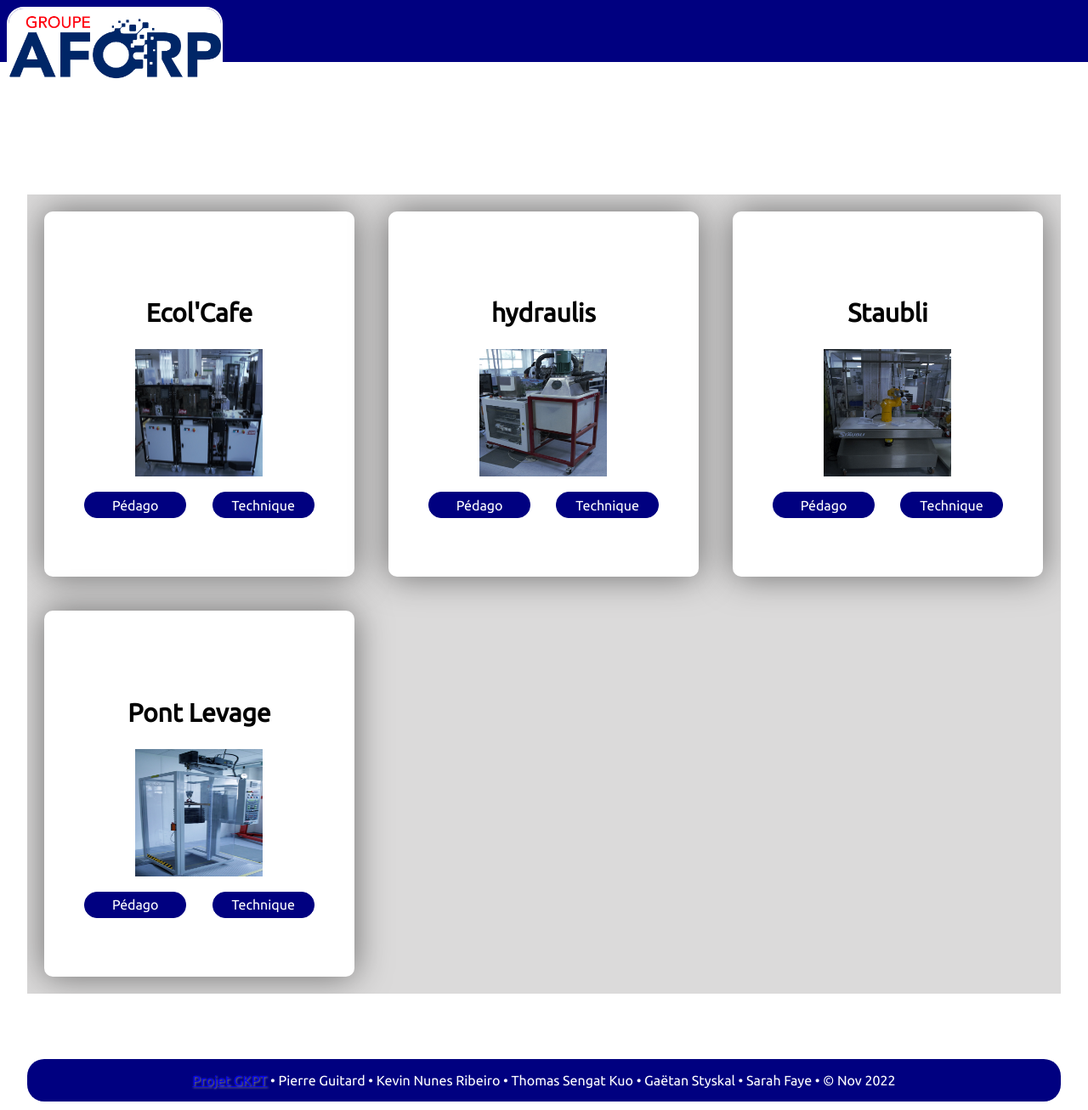
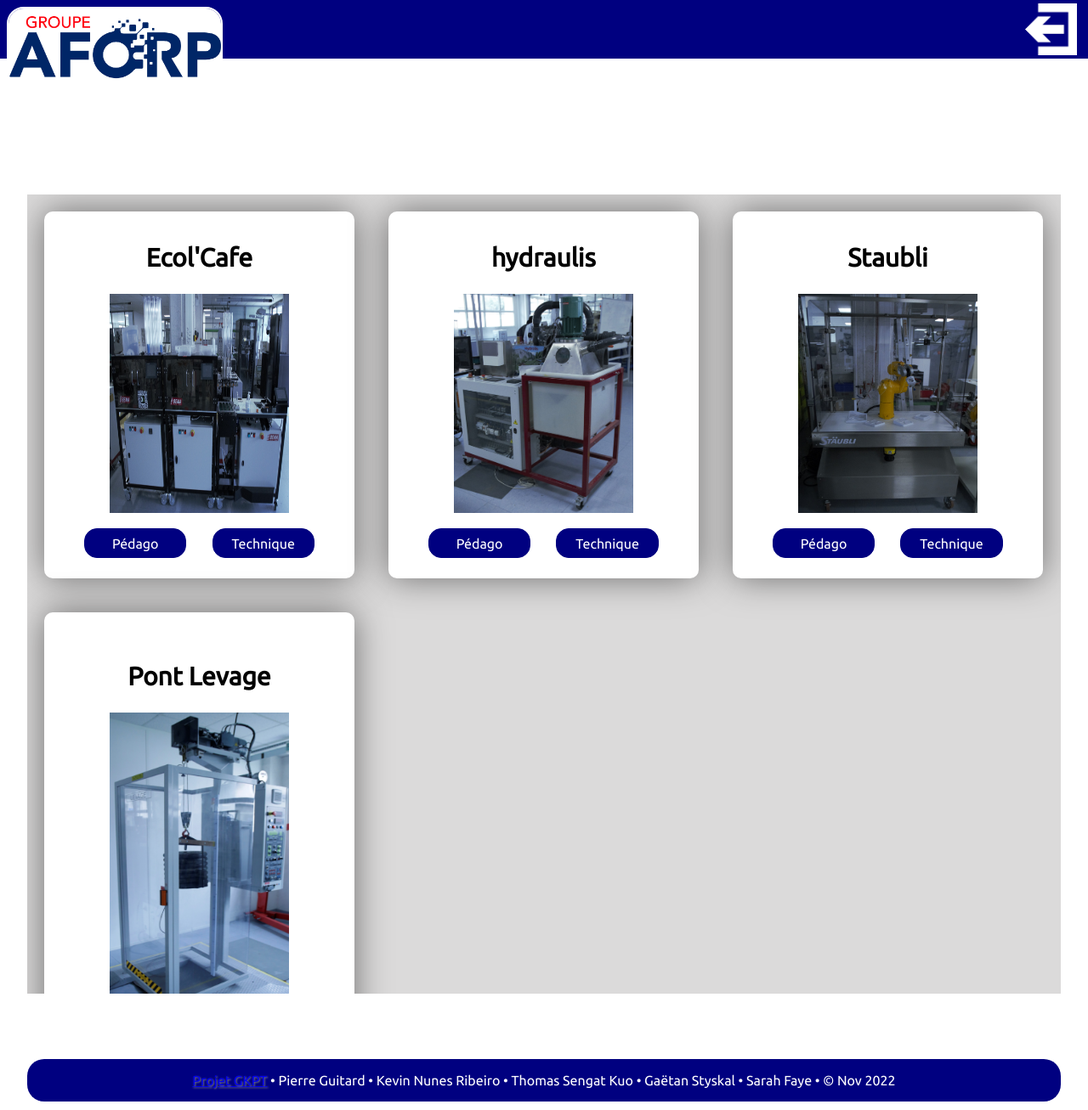
Before and after one commit to PierreGUITARD/GKPT, a PHP site: page /GKPT/index_apprentis.php in a window 1280 px wide. Shown: the whole page at 85% size. Run offline with PHP 8.4, Linux system fonts and the light colour scheme; data comes from the database, SQL or seed files in the repository; data that the repository does not hold is empty; some web fonts are replaced.

Commit message:
A lot of changements

```diff
--- a/GKPT/includes/navbar.php
+++ b/GKPT/includes/navbar.php
@@ -7,7 +7,7 @@
     </head>
     <body>
         <nav class="navbar">
-            <img src="<?php echo BASE_URL."/static/images/logo ecole.png"?>" class="thumbnail2">
+            <img src="<?php echo BASE_URL."/static/images/disconnect.png"?>" class="thumbnail2">
         </nav>
         <img src="<?php echo BASE_URL."/static/images/logo ecole.png"?>" class="thumbnail">
     </body>
--- a/GKPT/static/css/style.css
+++ b/GKPT/static/css/style.css
@@ -1,5 +1,4 @@
 @import url('https://fonts.googleapis.com/css2?family=Ubuntu&display=swap');
-
 
 *{
     --background: #FFF;
@@ -12,7 +11,8 @@
     font-family: 'Ubuntu', sans-serif;
 }
 
-   /* navbar */
+/* navbar */
+
 .thumbnail{
     position: fixed;
     background: transparent;
@@ -24,9 +24,12 @@
 }
 
 .thumbnail2{
-    visibility: hidden;
     display: block;
-    width: 200px;
+    width: 61px;
+    margin-left: auto;
+    margin-right: 1%;
+    margin-top: .3%;
+    margin-bottom: .3%;
 }
 
 .navbar {
@@ -39,9 +42,10 @@
     z-index: 1;
 }
 
-   /*fin de  navbar */
+/*fin de  navbar */
 
-                                /* page login */
+/* page login */
+
 form fieldset{
     padding: 5px;
     color:var(--dark);
@@ -63,7 +67,8 @@ form fieldset{
     width: 30%;
 }
 
-  /* logo top sio en bas de page */
+/* logo top sio en bas de page */
+
 .watermark{
     position: fixed;
     bottom: 2%;
@@ -208,7 +213,7 @@ form fieldset{
 .row h2{
     font-size: 30px;
     text-align: center;
-
+    margin-top: 0px;
 }
 
 /* .col-1{
@@ -264,8 +269,8 @@ form fieldset{
 
 .bigThumbnail{
     display: block;
-    width: 150px;
-    height: 150px;
+    width: 70%;
+    height: 70%;
     margin-left: auto;
     margin-right: auto;
 }
@@ -276,7 +281,7 @@ form fieldset{
     color: var(--background);
     font-size: 100%;
     border-radius: 15px;
-    height: 140%;
+    height: 160%;
 }
 
 .row2 {
```
Also changed, not shown: GKPT/Photo_machine/bras_robot.jpg (deleted), GKPT/Photo_machine/hydraulis.jpg (deleted), GKPT/Photo_machine/levier.jpg (deleted), GKPT/Photo_machine/machine_cafe.jpg (deleted), GKPT/static/images/add.png (added), GKPT/static/images/back.png (added), GKPT/static/images/disconnect.png (added), GKPT/static/images/folder.png (added), GKPT/static/images/missing.png (added), GKPT/static/images/pdf.png (added).
